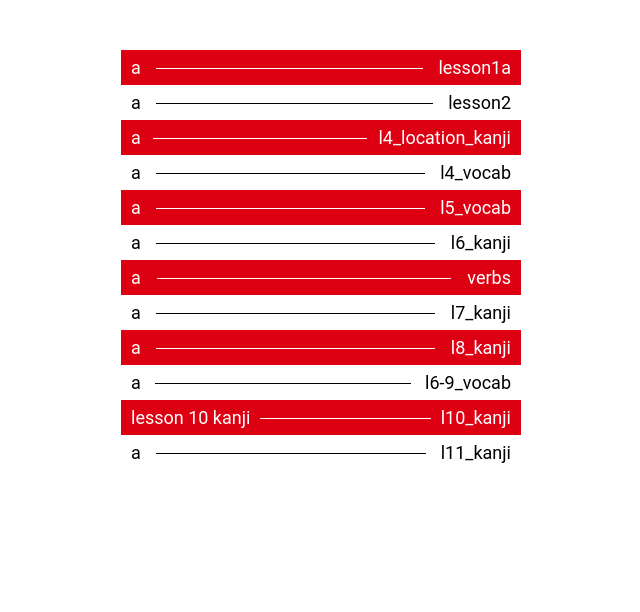
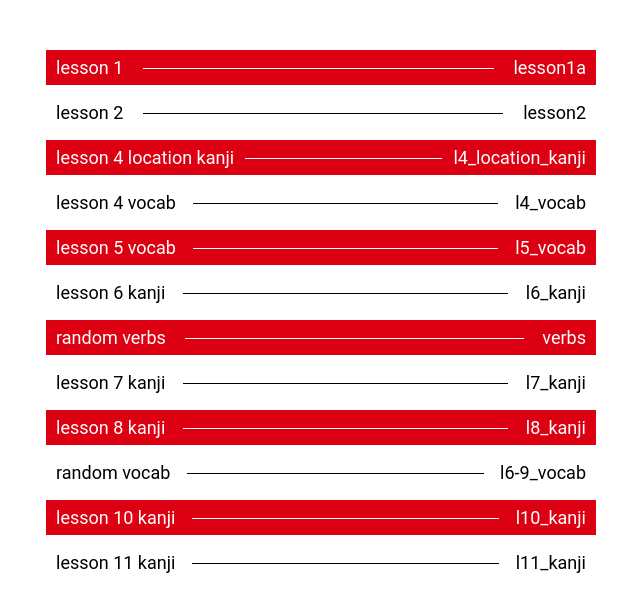
Before and after one commit to risonakamo/fcards2, a plain HTML site: page selector/index.html in a window 1280 px wide. Shown: the whole page, without its empty margins (319-959 px from the left). Drawn offline with Linux system fonts and the light colour scheme.

Commit message:
titles for cards update selector design

```diff
--- a/selector/fcards.json
+++ b/selector/fcards.json
@@ -1,16 +1,16 @@
 {
     "entries":[
-        ["a","lesson1a"],
-        ["a","lesson2"],
-        ["a","l4_location_kanji"],
-        ["a","l4_vocab"],
-        ["a","l5_vocab"],
-        ["a","l6_kanji"],
-        ["a","verbs"],
-        ["a","l7_kanji"],
-        ["a","l8_kanji"],
-        ["a","l6-9_vocab"],
+        ["lesson 1","lesson1a"],
+        ["lesson 2","lesson2"],
+        ["lesson 4 location kanji","l4_location_kanji"],
+        ["lesson 4 vocab","l4_vocab"],
+        ["lesson 5 vocab","l5_vocab"],
+        ["lesson 6 kanji","l6_kanji"],
+        ["random verbs","verbs"],
+        ["lesson 7 kanji","l7_kanji"],
+        ["lesson 8 kanji","l8_kanji"],
+        ["random vocab","l6-9_vocab"],
         ["lesson 10 kanji","l10_kanji"],
-        ["a","l11_kanji"]
+        ["lesson 11 kanji","l11_kanji"]
     ]
 }
--- a/selector/selector.css
+++ b/selector/selector.css
@@ -8,7 +8,7 @@ body
 
 .links
 {
-    width: 400px;
+    width: 550px;
     margin: auto;
     margin-top: 50px;
 }
@@ -16,8 +16,9 @@ body
 .links .link
 {
     display: block;
-    width: 400px;
+    width: 550px;
     height: 35px;
+    margin-bottom: 10px;
     background-color: #dd0012;
     color: white;
     text-decoration: none;
```
